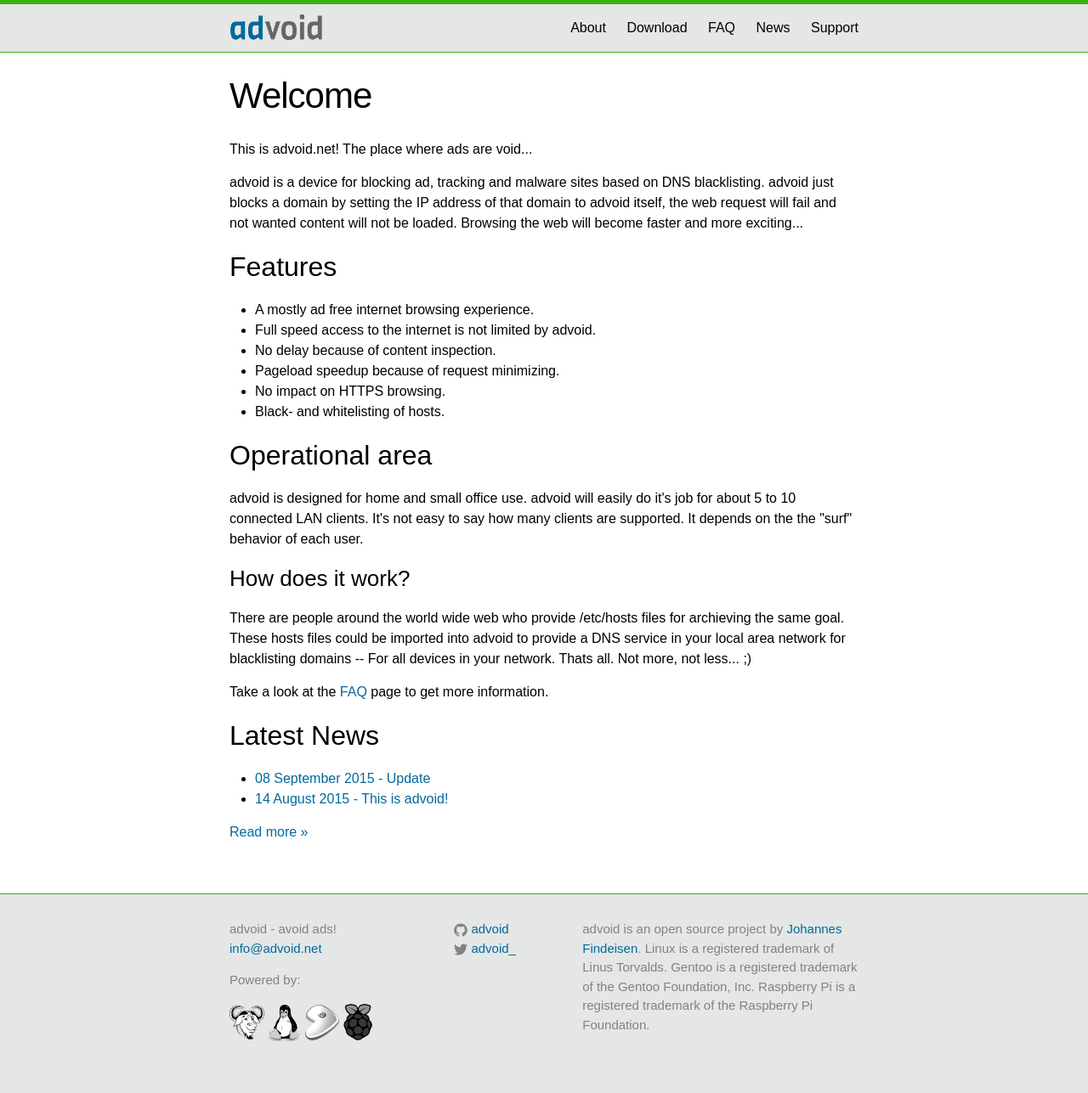
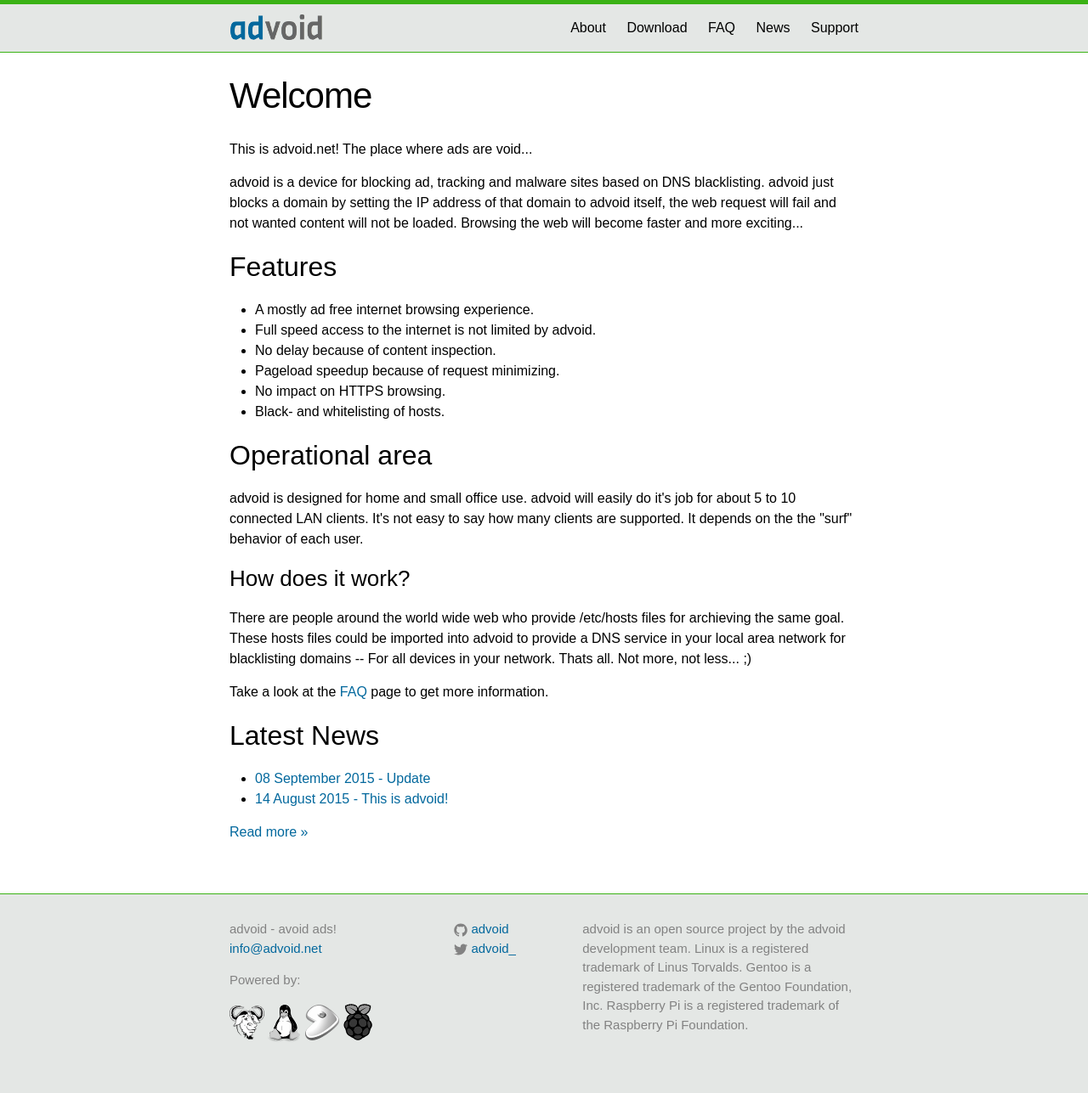
Before and after one commit to advoid/advoid.net, a Jekyll site: the page built from index.md, in a window 1280 px wide. Shown: the whole page at 85% size. Built offline with Jekyll 4.4.1, drawn with Linux system fonts in a browser that asks for light colours.

Commit message:
no one man show since some time...

```diff
--- a/_includes/footer.html
+++ b/_includes/footer.html
@@ -48,7 +48,7 @@
       </div>
       <div class="footer-col  footer-col-3">
           <!--<p class="text">{{ site.description }}</p>-->
-          <p>advoid is an open source project by <a href="https://hanez.org/">Johannes Findeisen</a>. Linux is a registered trademark of Linus Torvalds. Gentoo is a registered trademark of the Gentoo Foundation, Inc. Raspberry Pi is a registered trademark of the Raspberry Pi Foundation.</p>
+          <p>advoid is an open source project by the advoid development team. Linux is a registered trademark of Linus Torvalds. Gentoo is a registered trademark of the Gentoo Foundation, Inc. Raspberry Pi is a registered trademark of the Raspberry Pi Foundation.</p>
       </div>
     </div>
   </div>
```
